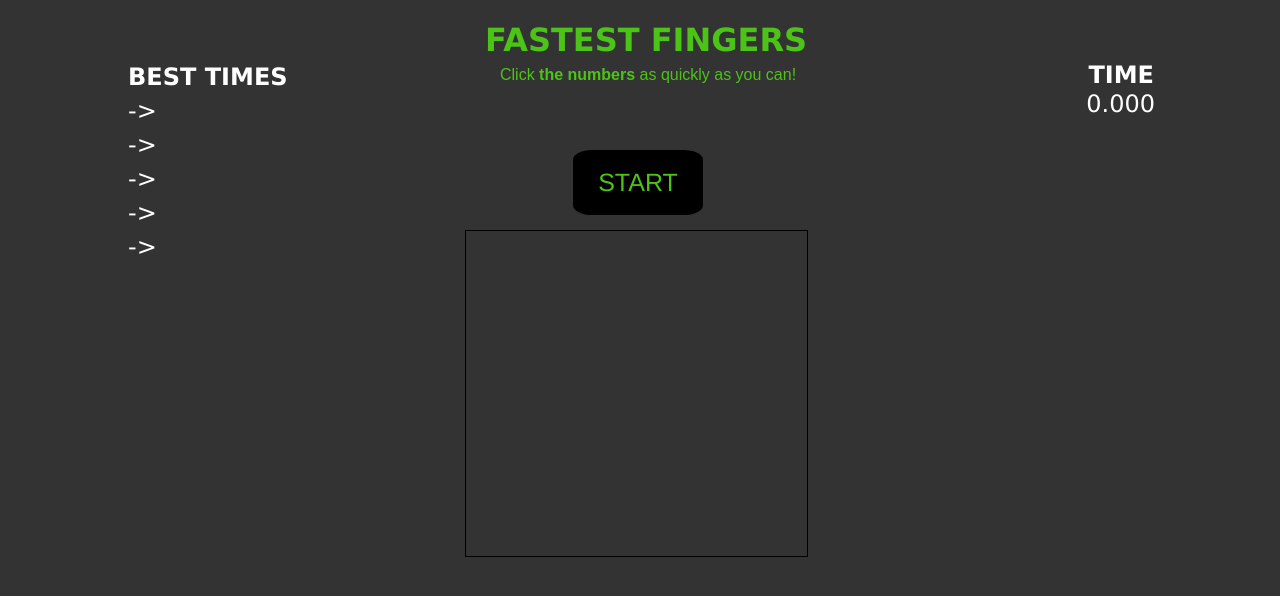
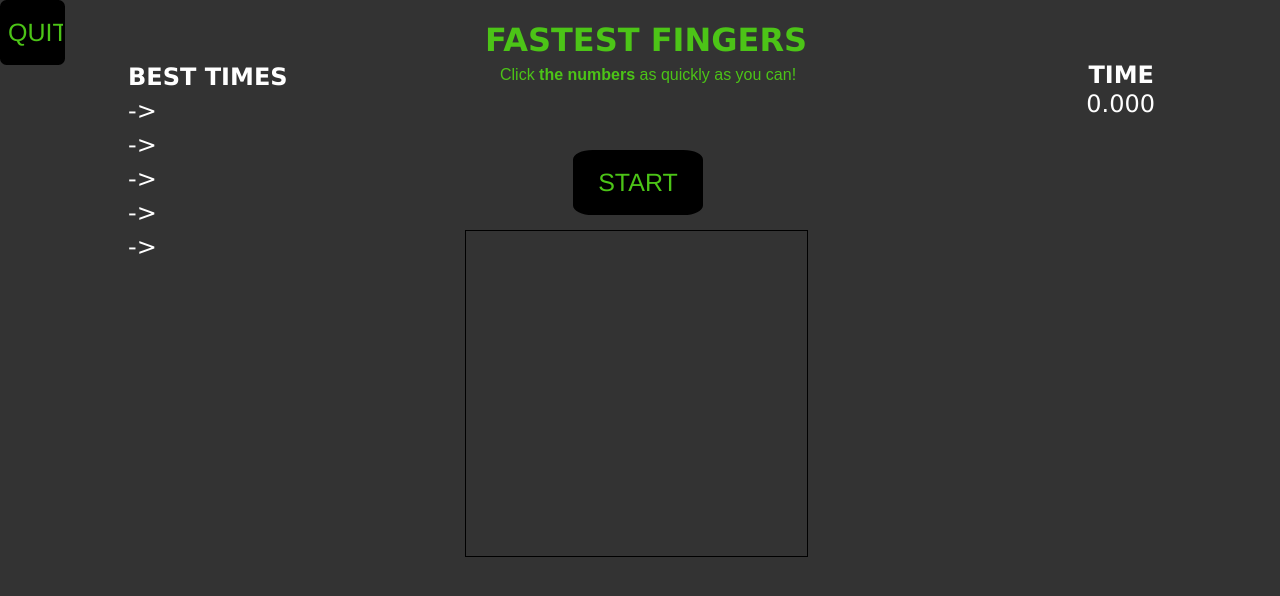
Before and after one commit to ashwathniranjh/ashwathniranjh, a plain HTML site: page task 1/index.html in a window 1280 px wide. Drawn offline with Linux system fonts and the light colour scheme.

Commit message:
Update index.html

```diff
--- a/task 1/index.html
+++ b/task 1/index.html
@@ -11,6 +11,7 @@
 
         <input type = "button" onclick = "restart(this)" Id="start" value="START" class = "start"></input>
         <input type = "button" onclick = "restart(this)" Id="restart" value="RESTART" class = "start"></input>
+        <input type = "button" onclick = "quit(this)" Id="quit" value="QUIT" class = "start"></input>
         <span><h1 id="countdown"></h1></span>
         <h1>FASTEST FINGERS</h1>
         <table>
```
